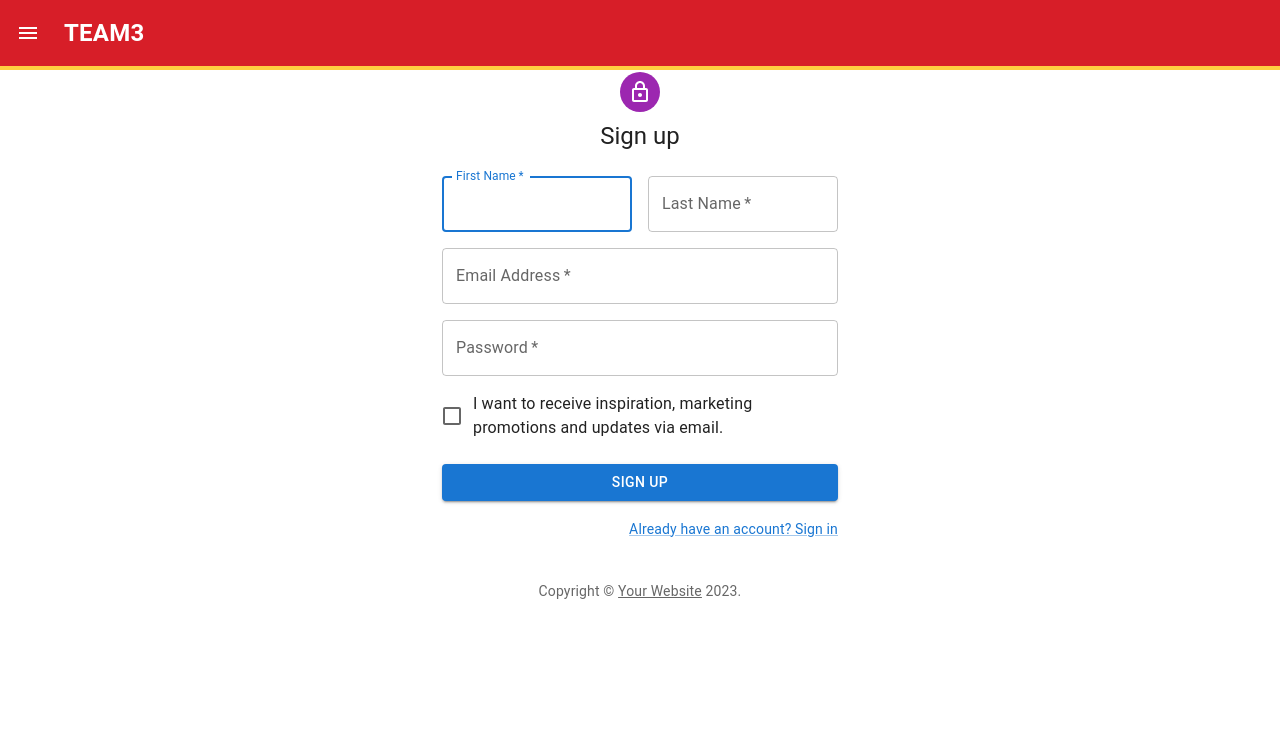
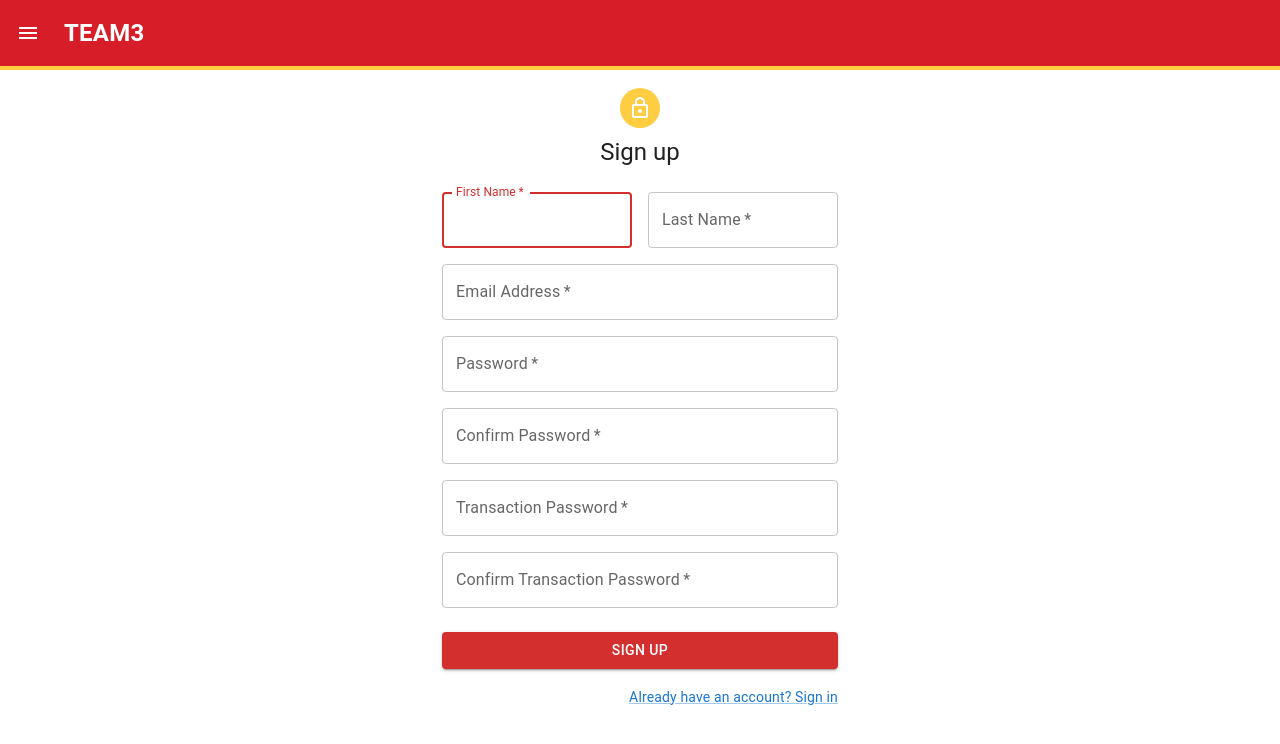
Before and after one commit to srijarkoroy/Training_Team3, a React (Create React App) app in the folder frontend/: page /signup in a window 1280 px wide. Shown: the top 744 px of the page. Built offline with nearby package versions, Linux system fonts and the light colour scheme.

Commit message:
add SignUp page

```diff
--- a/frontend/src/components/Login.jsx
+++ b/frontend/src/components/Login.jsx
@@ -137,12 +137,12 @@ export default function Login() {
                 </Link>
               </Grid>
               <Grid item>
-                <Link href="/openaccount" variant="body2" color="error" >
+                <Link href="/openaccount" variant="body2" color="error">
                   {"Open Bank Account"}
                 </Link>
               </Grid>
               <Grid item>
-                <Link href="/signup" variant="body2" color="error" >
+                <Link href="/signup" variant="body2" color="error">
                   {"Don't have netbanking? Register here"}
                 </Link>
               </Grid>
--- a/frontend/src/components/SignUp.jsx
+++ b/frontend/src/components/SignUp.jsx
@@ -1,43 +1,123 @@
-import * as React from 'react';
-import Avatar from '@mui/material/Avatar';
-import Button from '@mui/material/Button';
-import CssBaseline from '@mui/material/CssBaseline';
-import TextField from '@mui/material/TextField';
-import FormControlLabel from '@mui/material/FormControlLabel';
-import Checkbox from '@mui/material/Checkbox';
-import Link from '@mui/material/Link';
-import Grid from '@mui/material/Grid';
-import Box from '@mui/material/Box';
-import LockOutlinedIcon from '@mui/icons-material/LockOutlined';
-import Typography from '@mui/material/Typography';
-import Container from '@mui/material/Container';
-import { createTheme, ThemeProvider } from '@mui/material/styles';
-
-function Copyright(props) {
-  return (
-    <Typography variant="body2" color="text.secondary" align="center" {...props}>
-      {'Copyright © '}
-      <Link color="inherit" href="https://mui.com/">
-        Your Website
-      </Link>{' '}
-      {new Date().getFullYear()}
-      {'.'}
-    </Typography>
-  );
-}
+import React, { useState } from "react";
+import Avatar from "@mui/material/Avatar";
+import Button from "@mui/material/Button";
+import CssBaseline from "@mui/material/CssBaseline";
+import TextField from "@mui/material/TextField";
+import FormControlLabel from "@mui/material/FormControlLabel";
+import Checkbox from "@mui/material/Checkbox";
+import Link from "@mui/material/Link";
+import Grid from "@mui/material/Grid";
+import Box from "@mui/material/Box";
+import LockOutlinedIcon from "@mui/icons-material/LockOutlined";
+import Typography from "@mui/material/Typography";
+import Container from "@mui/material/Container";
+import { createTheme, ThemeProvider } from "@mui/material/styles";
+import axios from "axios";
 
 // TODO remove, this demo shouldn't need to reset the theme.
 
 const defaultTheme = createTheme();
 
 export default function SignUp() {
-  const handleSubmit = (event) => {
+  const [errors, setErrors] = useState({});
+
+  const handleSubmit = async (event) => {
     event.preventDefault();
-    const data = new FormData(event.currentTarget);
-    console.log({
-      email: data.get('email'),
-      password: data.get('password'),
-    });
+    if (errors === "") {
+      const data = new FormData(event.currentTarget);
+      const url = "http://localhost:8090/signup";
+      const header = { "Content-Type": "application/json" };
+      const sendData = {
+        email: data.get("email"),
+        firstName: data.get("firstName"),
+        lastName: data.get("lastName"),
+        password: data.get("password"),
+        tpassword: data.get("tpassword"),
+      };
+      console.log(sendData);
+      await axios
+        .post(url, sendData)
+        .then((response) => {
+          console.log("finish api call - response:::", response);
+        })
+        .catch((error) => {
+          console.log("something wrong:::", error);
+        });
+    }
+  };
+
+  const [firstName, setFirstName] = useState("");
+  const [email, setEmail] = useState("");
+  const [lastName, setLastName] = useState("");
+  const [password, setPassword] = useState("");
+  const [confirmPassword, setConfirmPassword] = useState("");
+  const [tPassword, setTPassword] = useState("");
+  const [confirmTPassword, setConfirmTPassword] = useState("");
+
+  const handleEmailChange = (e) => {
+    setEmail(e.target.value);
+  };
+
+  const handleFirstNameChange = (e) => {
+    setFirstName(e.target.value);
+  };
+
+  const handleLastNameChange = (e) => {
+    setLastName(e.target.value);
+  };
+
+  const handlePasswordChange = (e) => {
+    setPassword(e.target.value);
+  };
+  const handleConfirmPasswordChange = (e) => {
+    setConfirmPassword(e.target.value);
+  };
+  const handleTPasswordChange = (e) => {
+    setTPassword(e.target.value);
+  };
+  const handleConfirmTPasswordChange = (e) => {
+    setConfirmTPassword(e.target.value);
+  };
+
+  const validateForm = () => {
+    const newErrors = {};
+
+    // Regular expressions for validation
+    const emailPattern = /^[a-zA-Z0-9._-]+@[a-zA-Z0-9.-]+\.[a-zA-Z]{2,4}$/;
+    const passwordPattern =
+      /^(?=.*[A-Za-z])(?=.*\d)(?=.*[@$!%*?&])[A-Za-z\d@$!%*?&]{8,}$/;
+
+    if (!firstName) {
+      newErrors.firstName = "First name is required.";
+    }
+
+    if (!lastName) {
+      newErrors.lastName = "Last name is required.";
+    }
+
+    if (!email || !email.match(emailPattern)) {
+      newErrors.email = "Valid email is required.";
+    }
+
+    if (!password || !password.match(passwordPattern)) {
+      newErrors.password =
+        "Password must be at least 8 characters, including alphabets, numbers, and special characters.";
+    }
+
+    if (password !== confirmPassword) {
+      newErrors.confirmPassword = "Passwords do not match.";
+    }
+
+    if (!tPassword || !tPassword.match(passwordPattern)) {
+      newErrors.tPassword =
+        "Transaction password must be at least 8 characters, including alphabets, numbers, and special characters.";
+    }
+
+    if (tPassword !== confirmTPassword) {
+      newErrors.confirmTPassword = "Transaction passwords do not match.";
+    }
+
+    setErrors(newErrors);
   };
 
   return (
@@ -46,19 +126,24 @@ export default function SignUp() {
         <CssBaseline />
         <Box
           sx={{
-            marginTop: 8,
-            display: 'flex',
-            flexDirection: 'column',
-            alignItems: 'center',
+            marginTop: 10,
+            display: "flex",
+            flexDirection: "column",
+            alignItems: "center",
           }}
         >
-          <Avatar sx={{ m: 1, bgcolor: 'secondary.main' }}>
+          <Avatar sx={{ m: 1, bgcolor: "#FFCD41" }}>
             <LockOutlinedIcon />
           </Avatar>
           <Typography component="h1" variant="h5">
             Sign up
           </Typography>
-          <Box component="form" noValidate onSubmit={handleSubmit} sx={{ mt: 3 }}>
+          <Box
+            component="form"
+            noValidate
+            onSubmit={handleSubmit}
+            sx={{ mt: 3 }}
+          >
             <Grid container spacing={2}>
               <Grid item xs={12} sm={6}>
                 <TextField
@@ -69,6 +154,11 @@ export default function SignUp() {
                   id="firstName"
                   label="First Name"
                   autoFocus
+                  color="error"
+                  value={firstName}
+                  onChange={handleFirstNameChange}
+                  error={!!errors.firstName}
+                  helperText={errors.firstName}
                 />
               </Grid>
               <Grid item xs={12} sm={6}>
@@ -78,7 +168,11 @@ export default function SignUp() {
                   id="lastName"
                   label="Last Name"
                   name="lastName"
-                  autoComplete="family-name"
+                  color="error"
+                  value={lastName}
+                  onChange={handleLastNameChange}
+                  error={!!errors.lastName}
+                  helperText={errors.lastName}
                 />
               </Grid>
               <Grid item xs={12}>
@@ -88,7 +182,11 @@ export default function SignUp() {
                   id="email"
                   label="Email Address"
                   name="email"
-                  autoComplete="email"
+                  color="error"
+                  value={email}
+                  onChange={handleEmailChange}
+                  error={!!errors.email}
+                  helperText={errors.email}
                 />
               </Grid>
               <Grid item xs={12}>
@@ -99,13 +197,56 @@ export default function SignUp() {
                   label="Password"
                   type="password"
                   id="password"
-                  autoComplete="new-password"
+                  color="error"
+                  value={password}
+                  onChange={handlePasswordChange}
+                  error={!!errors.password}
+                  helperText={errors.password}
                 />
               </Grid>
               <Grid item xs={12}>
-                <FormControlLabel
-                  control={<Checkbox value="allowExtraEmails" color="primary" />}
-                  label="I want to receive inspiration, marketing promotions and updates via email."
+                <TextField
+                  required
+                  fullWidth
+                  name="confirmPassword"
+                  label="Confirm Password"
+                  type="password"
+                  id="confirmPassword"
+                  color="error"
+                  value={confirmPassword}
+                  onChange={handleConfirmPasswordChange}
+                  error={!!errors.confirmPassword}
+                  helperText={errors.confirmPassword}
+                />
+              </Grid>
+              <Grid item xs={12}>
+                <TextField
+                  required
+                  fullWidth
+                  name="tPassword"
+                  label="Transaction Password"
+                  type="password"
+                  id="tPassword"
+                  color="error"
+                  value={tPassword}
+                  onChange={handleTPasswordChange}
+                  error={!!errors.tPassword}
+                  helperText={errors.tPassword}
+                />
+              </Grid>
+              <Grid item xs={12}>
+                <TextField
+                  required
+                  fullWidth
+                  name="confirmTPassword"
+                  label=" Confirm Transaction Password"
+                  type="password"
+                  id="confirmTPassword"
+                  color="error"
+                  value={confirmTPassword}
+                  onChange={handleConfirmTPasswordChange}
+                  error={!!errors.confirmTPassword}
+                  helperText={errors.confirmTPassword}
                 />
               </Grid>
             </Grid>
@@ -113,7 +254,9 @@ export default function SignUp() {
               type="submit"
               fullWidth
               variant="contained"
+              color="error"
               sx={{ mt: 3, mb: 2 }}
+              onClick={validateForm}
             >
               Sign Up
             </Button>
@@ -126,7 +269,6 @@ export default function SignUp() {
             </Grid>
           </Box>
         </Box>
-        <Copyright sx={{ mt: 5 }} />
       </Container>
     </ThemeProvider>
   );
```
Also changed, not shown: frontend/src/components/OpenAccount.jsx (+18 -18 lines).
